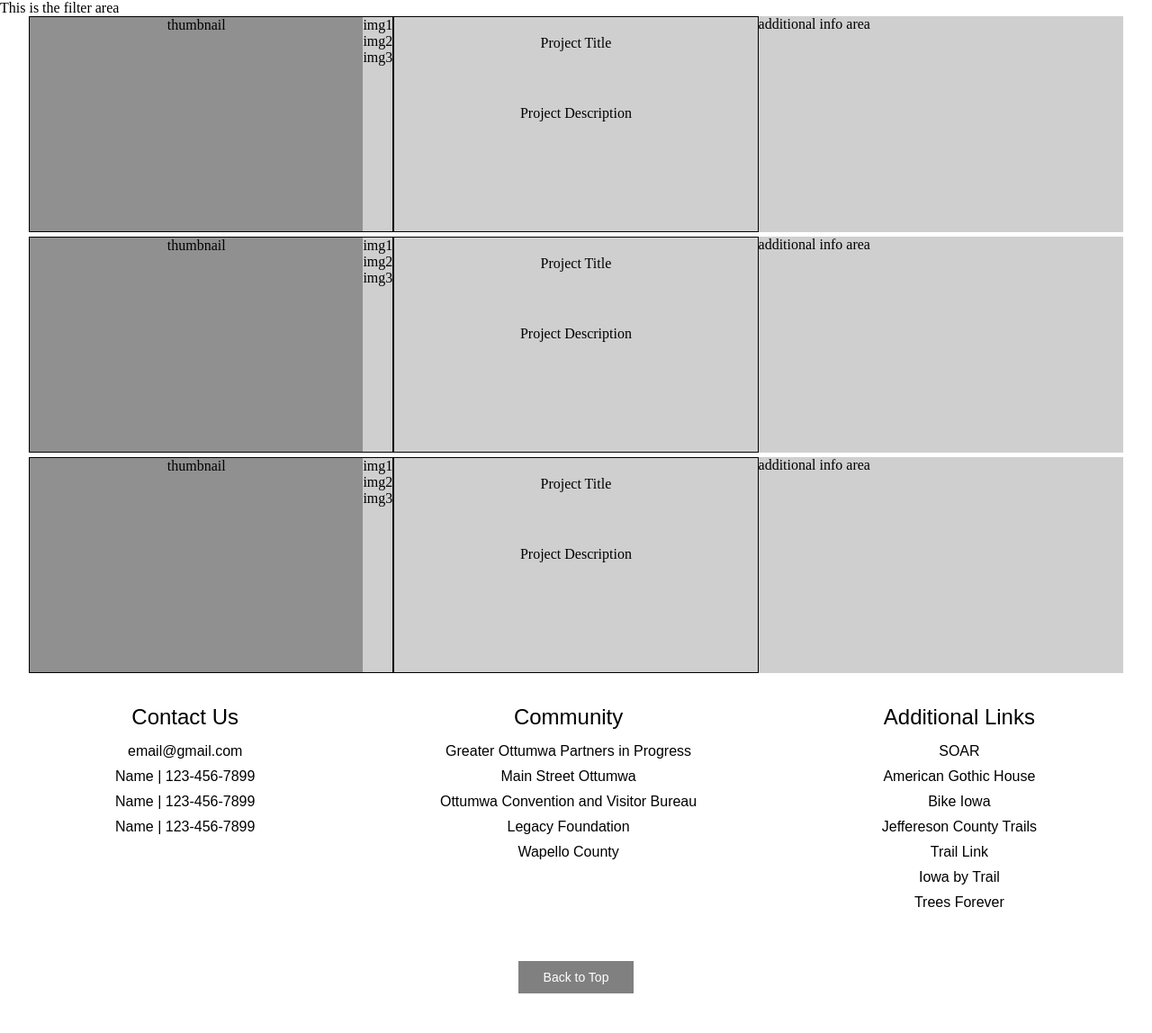
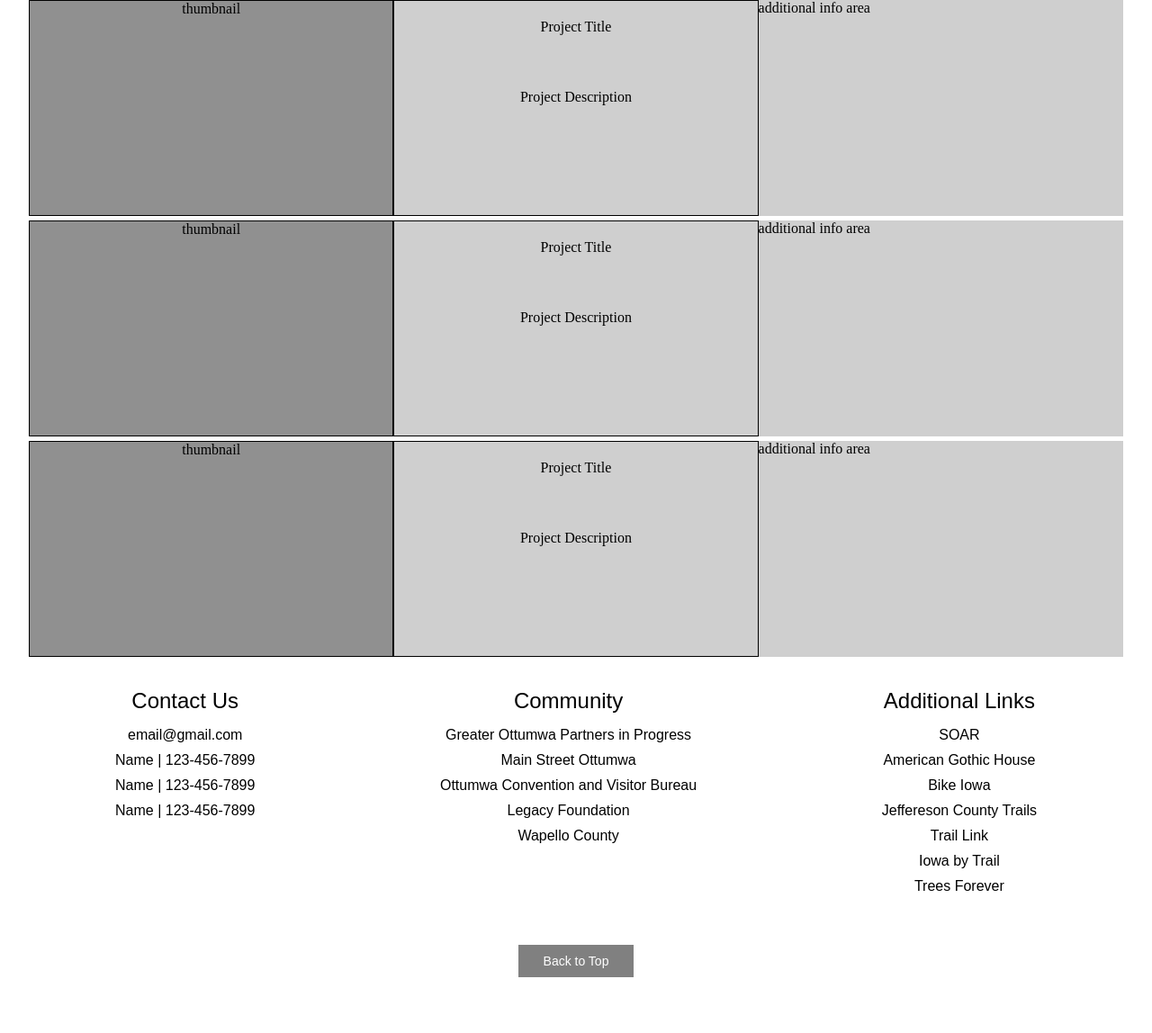
Before and after one commit to IndianHills-CSD/Wapello-Trails-Project, a PHP site: page /projects.php in a window 1280 px wide. Shown: the part 120-1268 px from the top of the page at 90% size. After the commit the page ends 1206 px from the top, so only its background shows below. Run offline with PHP 8.4, Linux system fonts and the light colour scheme.

Commit message:
removed filter and image selection

```diff
--- a/projects.php
+++ b/projects.php
@@ -12,10 +12,6 @@
 
 		<div class="projectContent">
 
-			<div class="filter">
-				This is the filter area
-			</div>
-
 			<div class="projects">
 
 				<!--project 1-->
@@ -23,17 +19,6 @@
 					<div class="projectimage">
 						<div class="thumbnail">
 							<p>thumbnail</p>
-						</div>
-						<div class="imgselection">
-							<div class="selection1">
-								<p>img1</p>
-							</div>
-							<div class="selection2">
-								<p>img2</p>
-							</div>
-							<div class="selection3">
-								<p>img3</p>
-							</div>
 						</div>
 					</div>
 					<div class="projectdescription">
@@ -55,17 +40,6 @@
 						<div class="thumbnail">
 							<p>thumbnail</p>
 						</div>
-						<div class="imgselection">
-							<div class="selection1">
-								<p>img1</p>
-							</div>
-							<div class="selection2">
-								<p>img2</p>
-							</div>
-							<div class="selection3">
-								<p>img3</p>
-							</div>
-						</div>
 					</div>
 					<div class="projectdescription">
 						<div class="projecttitle">
@@ -85,17 +59,6 @@
 					<div class="projectimage">
 						<div class="thumbnail">
 							<p>thumbnail</p>
-						</div>
-						<div class="imgselection">
-							<div class="selection1">
-								<p>img1</p>
-							</div>
-							<div class="selection2">
-								<p>img2</p>
-							</div>
-							<div class="selection3">
-								<p>img3</p>
-							</div>
 						</div>
 					</div>
 					<div class="projectdescription">
```
